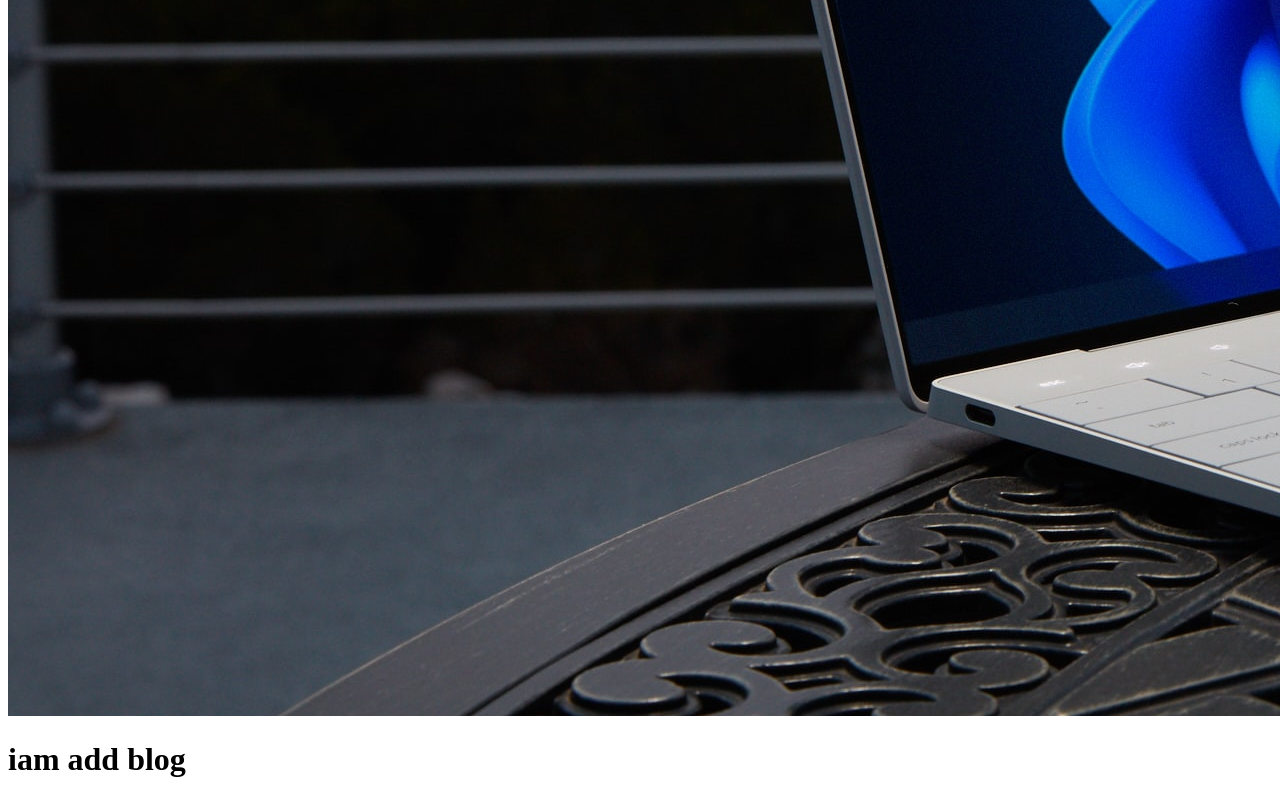
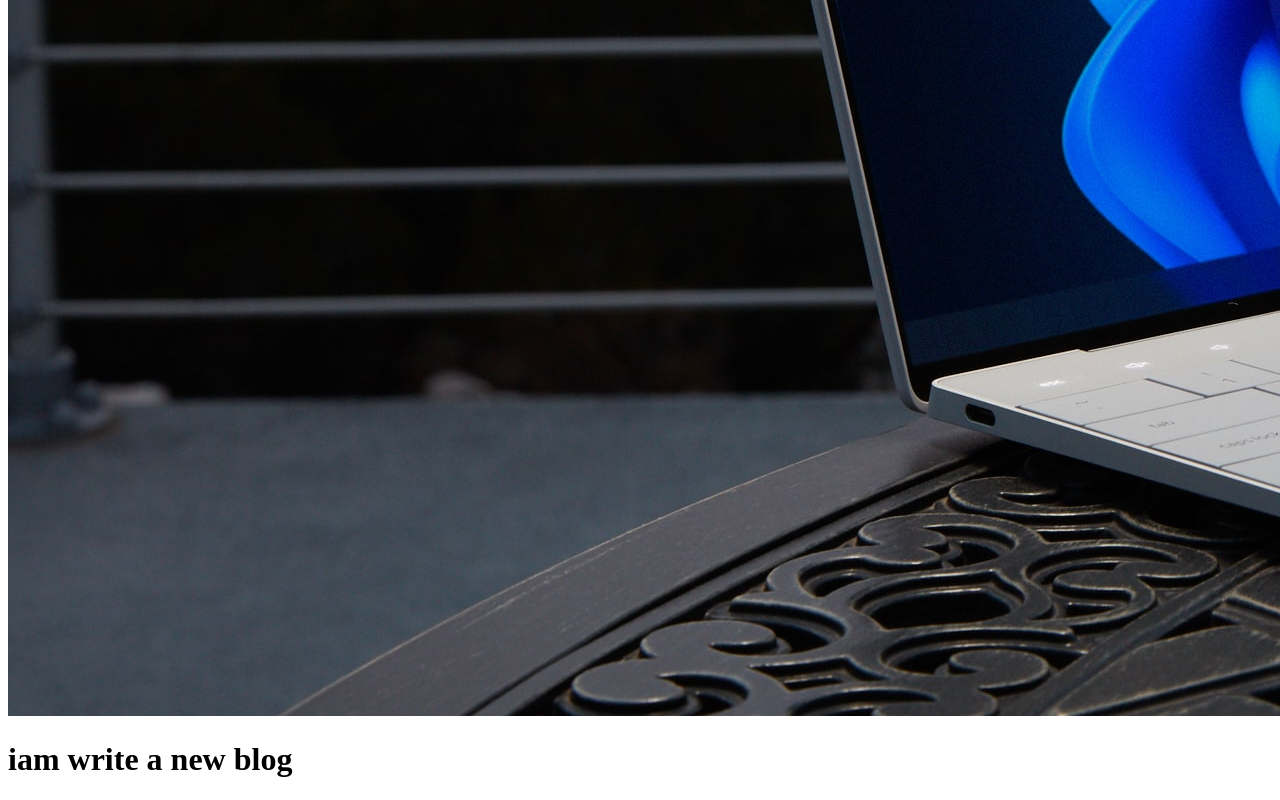
Before and after one commit to souravbsk/my-second-repo, a plain HTML site: page index.html in a window 1280 px wide. Shown: the part 1592-2392 px from the top of the page. Drawn offline with Linux system fonts and the light colour scheme.

Commit message:
my-second-commit

```diff
--- a/index.html
+++ b/index.html
@@ -13,7 +13,7 @@
     <p>Lorem ipsum dolor sit amet, consectetur adipisicing elit. Reiciendis qui ullam recusandae reprehenderit
         consequuntur quod earum, repellendus cupiditate eligendi perferendis facere vero iure animi dolor!</p>
         <img src="./dell-1o5MZblCP50-unsplash.jpg" alt="">
-        <h1>iam add blog</h1>
+        <h1>iam write a new blog</h1>
     </body>
 
 </html>
```
